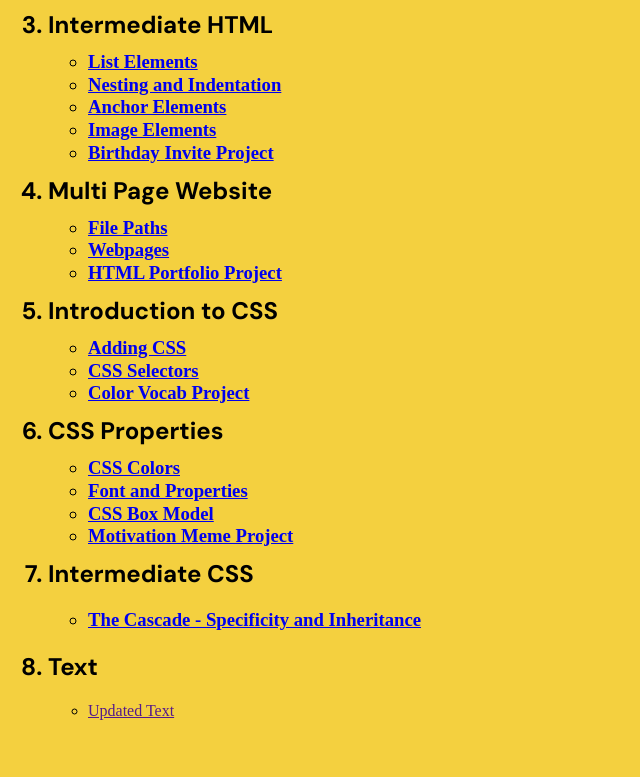
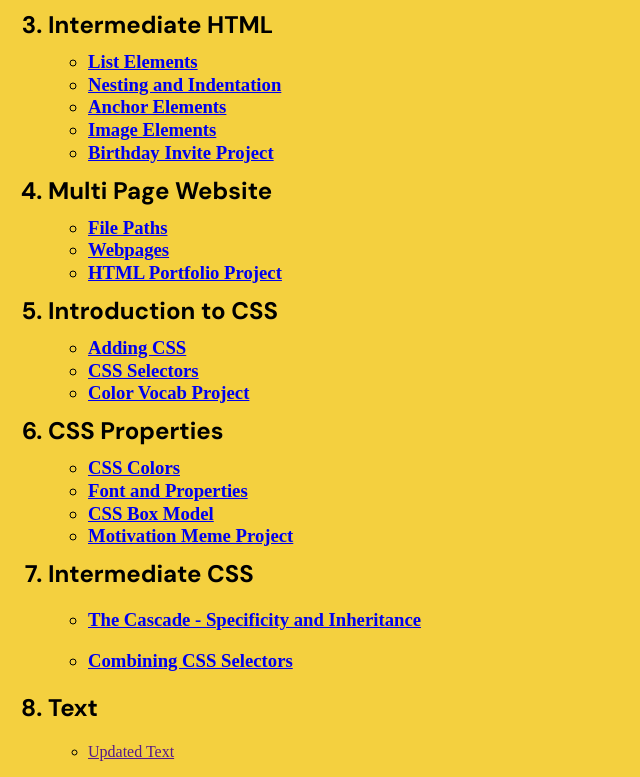
Before and after one commit to Sagarbg/web_development, a plain HTML site: page index.html in a window 1280 px wide. Shown: the part 334-1111 px from the top of the page, without its empty margins (0-640 px from the left). Before the commit the page ends 1070 px from the top, so only its background shows below. Drawn offline with Linux system fonts and the light colour scheme; a web font is replaced by a local one.

Commit message:
Update index.html

```diff
--- a/index.html
+++ b/index.html
@@ -74,6 +74,7 @@
         <ul>
             <div id="section-7">
                 <h3><li><a href="./Section 7 - Intermediate CSS/7.0+CSS+Cascade/index.html">The Cascade - Specificity and Inheritance</a></li></h3>
+                <h3><li><a href="./Section 7 - Intermediate CSS/7.1 Combining Selectors/index.html">Combining CSS Selectors</a></li></h3>
             </div>
         </ul>
 
```
